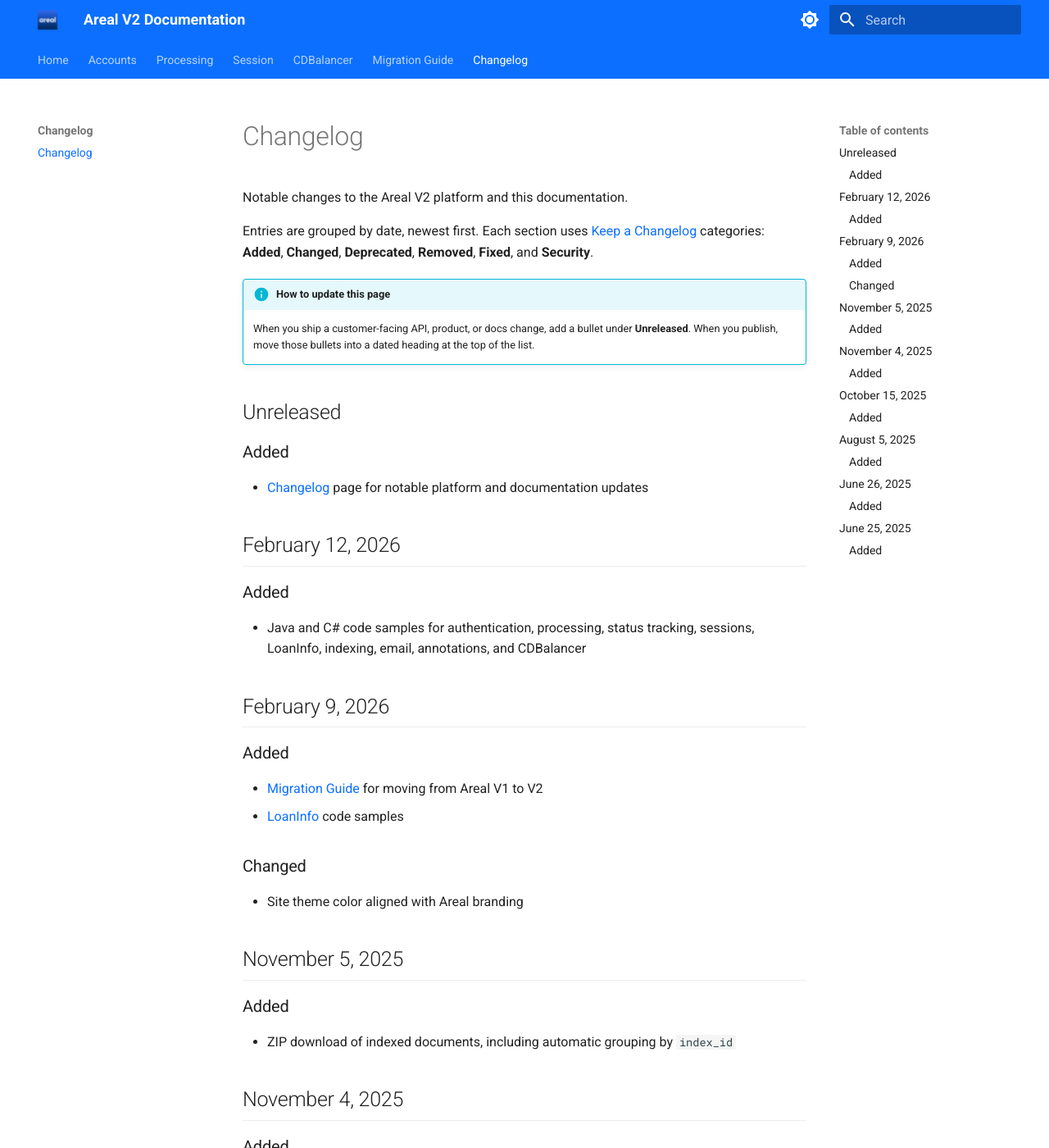
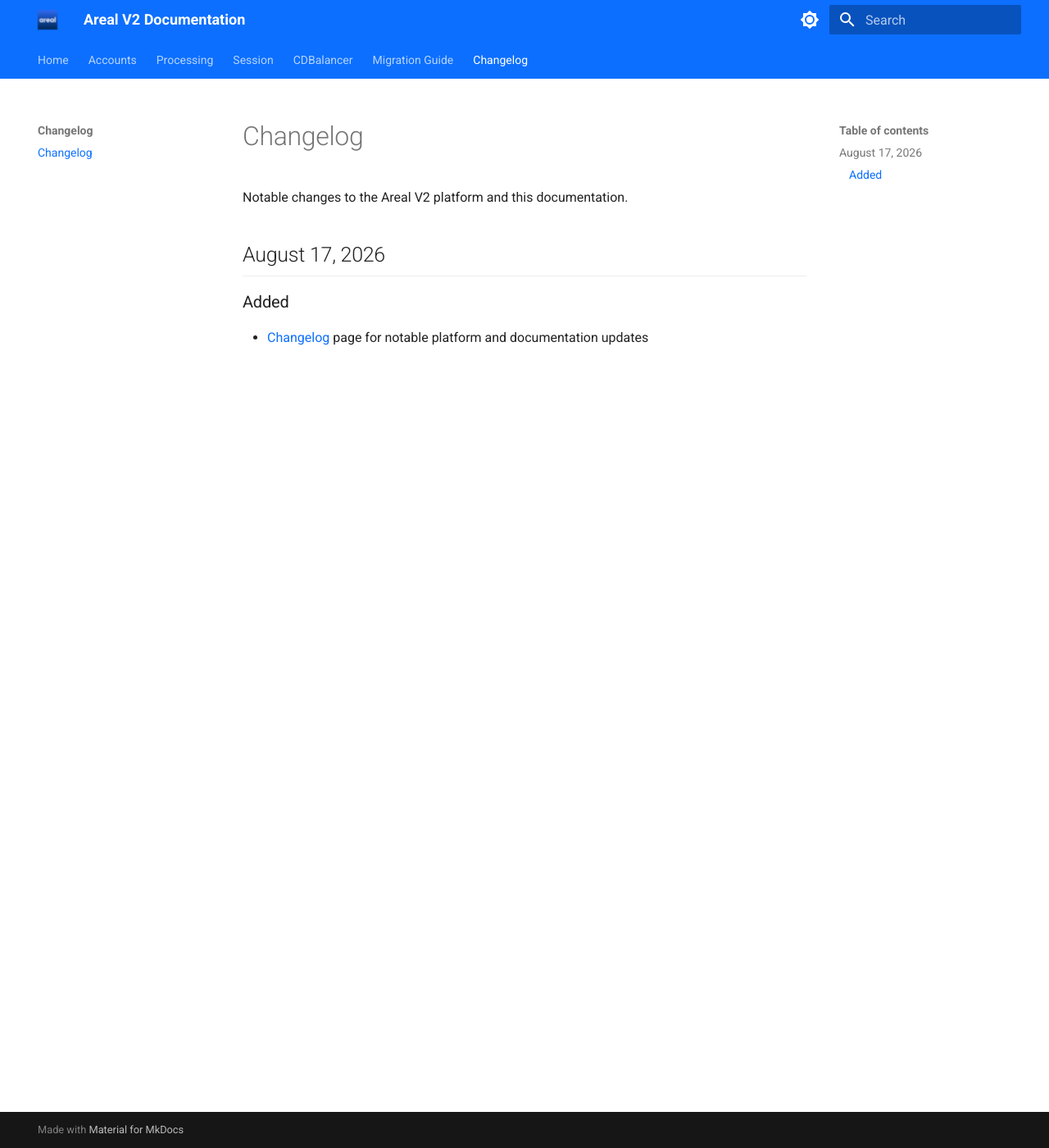
Before and after one commit to Arealai/areal-v2-docs, an MkDocs documentation site: the page built from docs/changelog.md, in a window 1280 px wide and 1400 px high. Shown: the whole window at 82% size. Built offline with MkDocs 1.6.1 and Material for MkDocs 9.7.7, drawn with Linux system fonts in a browser that asks for light colours; some of the changed text lies outside the part shown.

Commit message:
add changelog

```diff
--- a/docs/changelog.md
+++ b/docs/changelog.md
@@ -2,71 +2,8 @@
 
 Notable changes to the Areal V2 platform and this documentation.
 
-Entries are grouped by date, newest first. Each section uses [Keep a Changelog](https://keepachangelog.com/en/1.1.0/) categories: **Added**, **Changed**, **Deprecated**, **Removed**, **Fixed**, and **Security**.
-
-!!! info "How to update this page"
-    When you ship a customer-facing API, product, or docs change, add a bullet under **Unreleased**. When you publish, move those bullets into a dated heading at the top of the list.
-
-## Unreleased
+## August 17, 2026 { id="2026-08-17" }
 
 ### Added
 
 - [Changelog](changelog.md) page for notable platform and documentation updates
-
-## February 12, 2026 { id="2026-02-12" }
-
-### Added
-
-- Java and C# code samples for authentication, processing, status tracking, sessions, LoanInfo, indexing, email, annotations, and CDBalancer
-
-## February 9, 2026 { id="2026-02-09" }
-
-### Added
-
-- [Migration Guide](migration/index.md) for moving from Areal V1 to V2
-- [LoanInfo](loan_info.md) code samples
-
-### Changed
-
-- Site theme color aligned with Areal branding
-
-## November 5, 2025 { id="2025-11-05" }
-
-### Added
-
-- ZIP download of indexed documents, including automatic grouping by `index_id`
-
-## November 4, 2025 { id="2025-11-04" }
-
-### Added
-
-- [Indexing API](processing/indexing.md) documentation for custom document grouping, manage view, and duplication
-
-## October 15, 2025 { id="2025-10-15" }
-
-### Added
-
-- [Webhooks](processing/webhooks.md) for event-based notifications on document processing and CDBalancer
-- [Annotation API](processing/annotations.md) for signer, notary, and witness detection
-
-## August 5, 2025 { id="2025-08-05" }
-
-### Added
-
-- [Email notifications and processing](processing/email.md), including document upload over email
-- Webhook and email configuration examples
-- Detailed [status tracking](processing/status.md) over WebSocket and polling
-
-## June 26, 2025 { id="2025-06-26" }
-
-### Added
-
-- Authentication code samples
-- Initial [Migration Guide](migration/index.md)
-
-## June 25, 2025 { id="2025-06-25" }
-
-### Added
-
-- Areal V2 documentation site
-- [Authentication](auth.md) documentation
```
Also changed, not shown: 1 other file.
